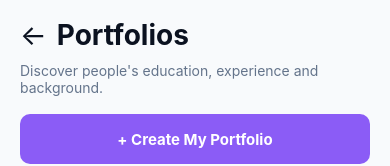
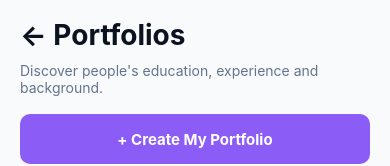
Before and after one commit to ikalavak/cif, a React Native app in the folder app-cif/frontend/: screen /PortfolioScreen in a window 390 px wide. Shown: the top 166 px of the page. Built offline with nearby package versions, Linux system fonts and the light colour scheme; no server answers; the database is empty; what expo-web-browser would draw is missing.

Commit message:
Bold portfollio back button

```diff
--- a/app-cif/frontend/src/screens/PortfolioScreen.js
+++ b/app-cif/frontend/src/screens/PortfolioScreen.js
@@ -390,15 +390,9 @@ export default function PortfolioScreen({
           <Text
             style={styles.backText}
           >
-            ←
+            ← Portfolios
           </Text>
         </TouchableOpacity>
-
-        <Text
-          style={styles.title}
-        >
-          Portfolios
-        </Text>
       </View>
 
       <Text
@@ -760,6 +754,7 @@ const getStyles = (colors) =>
 
     backText: {
       fontSize: 28,
+      fontWeight: "bold",
       color: colors.text,
     },
 
```
